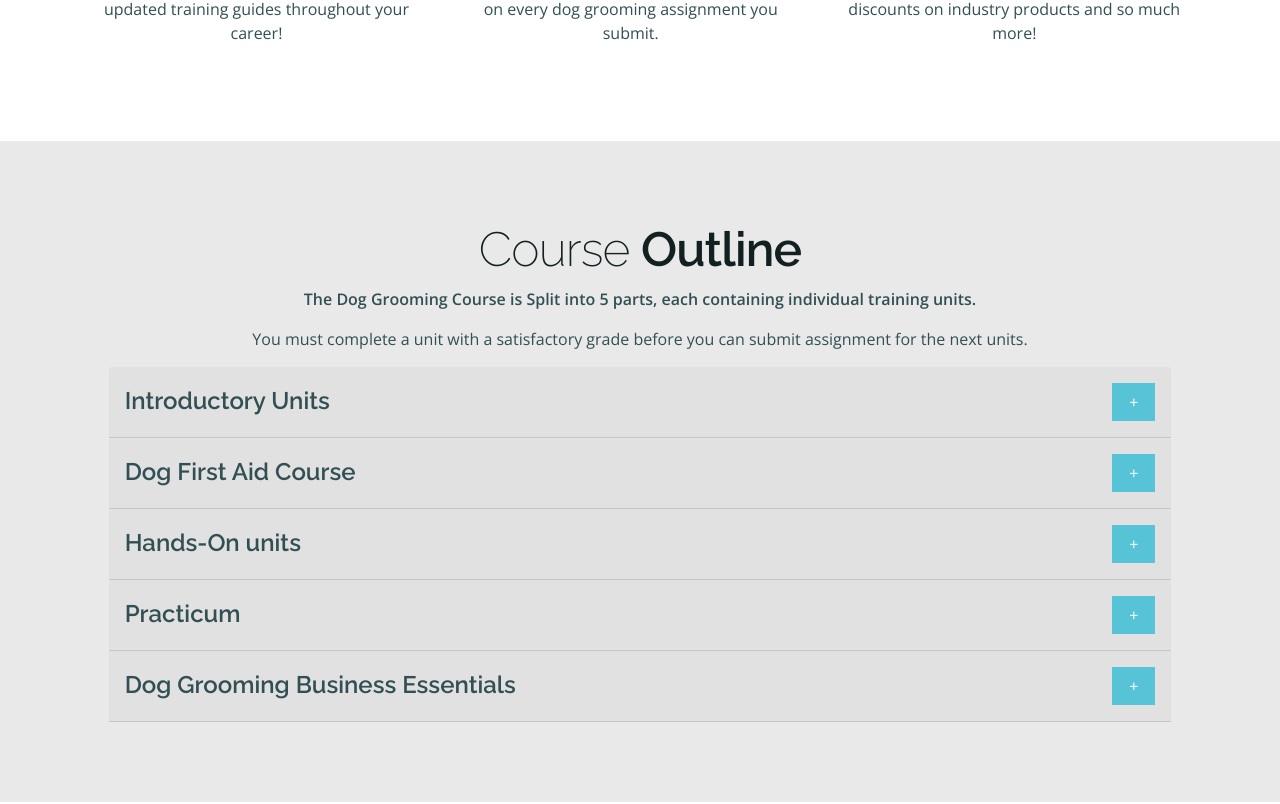
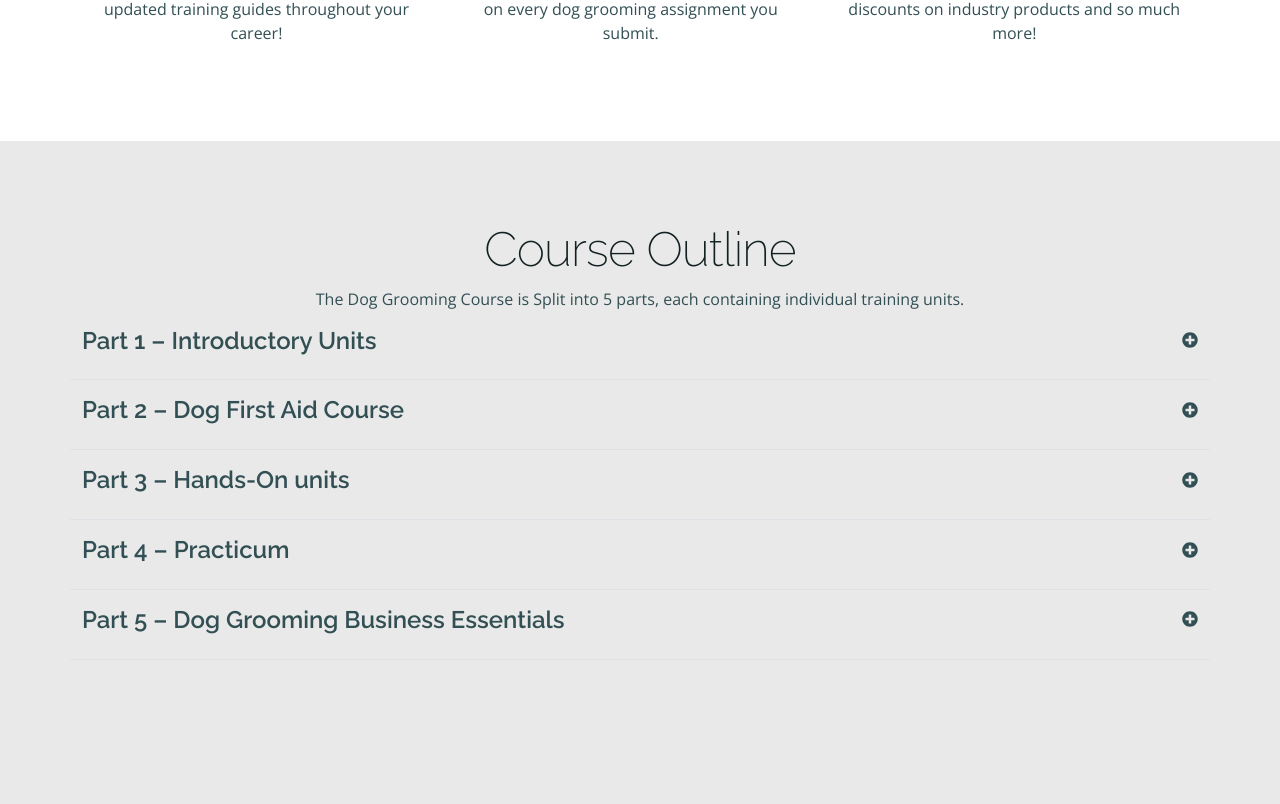
Before and after one commit to QCCareerSchool-Org/www.qcpetstudies.com, a Next.js app: page /dog-grooming-courses/dog-grooming in a window 1280 px wide. Shown: the part 2316-3120 px from the top of the page. Built offline with nearby package versions, Linux system fonts and the light colour scheme; no server answers.

Commit message:
- added Accordion component to expand collapse

```diff
--- a/src/pages/dog-grooming-courses/dog-grooming/index.tsx
+++ b/src/pages/dog-grooming-courses/dog-grooming/index.tsx
@@ -1,7 +1,9 @@
 import { NextPage } from 'next';
 import Image from 'next/image';
-import { useState } from 'react';
-import { Button, Modal } from 'react-bootstrap';
+import { ReactElement, useContext, useState } from 'react';
+import { Accordion, Button, Modal, useAccordionButton } from 'react-bootstrap';
+import AccordionContext from 'react-bootstrap/AccordionContext';
+import { FaMinusCircle, FaPlusCircle } from 'react-icons/fa';
 import { DefaultLayout } from '../../../components/DefaultLayout';
 import { PriceSection } from '../../../components/PriceSection';
 import { SEO } from '../../../components/SEO';
@@ -20,6 +22,28 @@ import MasterGroomerPaddyImage from '../../../images/paddy-video-thumbnail.jpg';
 import PlayBtnImage from '../../../images/play-btn.svg';
 
 import CourseMaterialsImage from '../../../images/playlist-check.svg';
+
+type Props = {
+  eventKey: string;
+  title: string;
+};
+const CustomToggle = ({ title, eventKey }: Props): ReactElement => {
+
+  const { activeEventKey } = useContext(AccordionContext);
+  const decoratedOnClick = useAccordionButton(eventKey);
+  const isOpen = activeEventKey === eventKey;
+
+  return (
+    <div className="row justify-content-between border-bottom pb-3 mb-3" onClick={decoratedOnClick}>
+      <div className="col-6 text-start">
+        <h3>{title}</h3>
+      </div>
+      <div className="col-6 text-end">
+        {isOpen ? <FaMinusCircle /> : <FaPlusCircle />}
+      </div>
+    </div>
+  );
+};
 
 const DogGroomingPage: NextPage = () => {
   const headerIconSize = 20;
@@ -118,6 +142,81 @@ const DogGroomingPage: NextPage = () => {
               </div>
             </div>
           </div>
+        </div>
+      </section>
+      <section className="bg-light">
+        <div className="container text-center">
+          <div className="row">
+            <div className="col-12 col-md-10 offset-md-1">
+              <h2>Course Outline</h2>
+              <p>The Dog Grooming Course is Split into 5 parts, each containing individual training units.</p>
+            </div>
+          </div>
+
+          <Accordion>
+            <CustomToggle title="Part 1 – Introductory Units" eventKey="0" />
+            <Accordion.Collapse eventKey="0">
+              <div className="row align-items-center">
+                <div className="col-12 col-lg-12 mb-4 text-start">
+                  <h3 className="mb-3">Units A-C</h3>
+                  <p>The first few units in this course will introduce you to the fundamental concepts of dog grooming. In these units, you’ll cover health and safety, basic dog anatomy, skincare, behavior, the tools of the trade and more.</p>
+                  <p>During these units it is recommended that you start considering your grooming workspace so that you are prepared for the practical assignments later in the course. Unit C will be particularly helpful in selecting appropriate tools, equipment and products.</p>
+                  <p>It is also recommended that you start seeking out dog owners who are willing to let you use their dogs in practical assignments later in the course.</p>
+                </div>
+              </div>
+            </Accordion.Collapse>
+          </Accordion>
+
+          <Accordion>
+            <CustomToggle title="Part 2 – Dog First Aid Course" eventKey="0" />
+            <Accordion.Collapse eventKey="0">
+              <div className="row align-items-center">
+                <div className="col-12 col-lg-12 mb-4 text-start">
+                  <p>In order to provide you with the resources to learn your craft safely, your grooming course also comes with a two-unit course on dog first aid. This course covers emergency situations that may occur in a grooming environment and prepares you to respond calmly and effectively in any emergency.</p>
+                  <p>You must complete both units of the First Aid course before proceeding to the next unit in the dog grooming course.</p>
+                </div>
+              </div>
+            </Accordion.Collapse>
+          </Accordion>
+
+          <Accordion>
+            <CustomToggle title="Part 3 – Hands-On units" eventKey="0" />
+            <Accordion.Collapse eventKey="0">
+              <div className="row align-items-center">
+                <div className="col-12 col-lg-12 mb-4 text-start">
+                  Once you understand the basics of dog grooming and dog first aid, you will move on to units that teach you the hands-on skills involved in grooming. In these units, you’ll cover nail trimming, ear cleaning, brushing, de-matting, bathing, drying, coat types, pet cuts, breed standards and more. You’ll complete a number of basic practical assignments that will prepare you to start your practicum.
+                </div>
+              </div>
+            </Accordion.Collapse>
+          </Accordion>
+
+          <Accordion>
+            <CustomToggle title="Part 4 – Practicum" eventKey="0" />
+            <Accordion.Collapse eventKey="0">
+              <div className="row align-items-center">
+                <div className="col-12 col-lg-12 mb-4 text-start">
+                  <p>Dog grooming as a profession requires a lot of background knowledge, but ultimately your success will depend on your ability to safely and skillfully groom dogs.</p>
+                  <p>Your practicum is designed to allow you to practice and receive feedback on these essential skills. The units within the practicum involve intensive practical assignments that draw on the content you’ve mastered throughout the course. You’ll have a chance to receive feedback from your tutors on your bathing and drying skills, in addition to the pet cuts and breed cuts you’ll create throughout your career.
+                  </p>
+                </div>
+              </div>
+            </Accordion.Collapse>
+          </Accordion>
+
+          <Accordion>
+            <CustomToggle title="Part 5 – Dog Grooming Business Essentials" eventKey="0" />
+            <Accordion.Collapse eventKey="0">
+              <div className="row align-items-center">
+                <div className="col-12 col-lg-12 mb-4 text-start">
+                  <h3 className="mb-3">Units A-C</h3>
+                  <p>Dog grooming as a profession requires a lot of background knowledge, but ultimately your success will depend on your ability to safely and skillfully groom dogs.
+                  </p>
+                  <p>Your practicum is designed to allow you to practice and receive feedback on these essential skills. The units within the practicum involve intensive practical assignments that draw on the content you’ve mastered throughout the course. You’ll have a chance to receive feedback from your tutors on your bathing and drying skills, in addition to the pet cuts and breed cuts you’ll create throughout your career.
+                  </p>
+                </div>
+              </div>
+            </Accordion.Collapse>
+          </Accordion>
         </div>
       </section>
 
```
